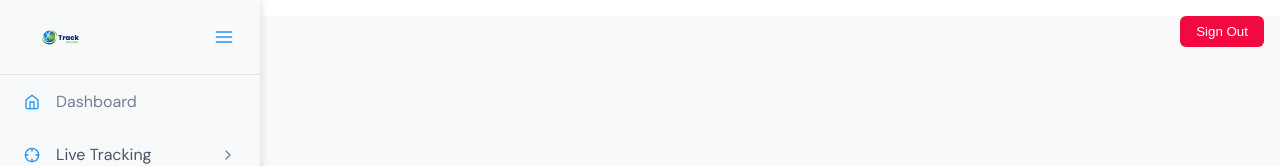
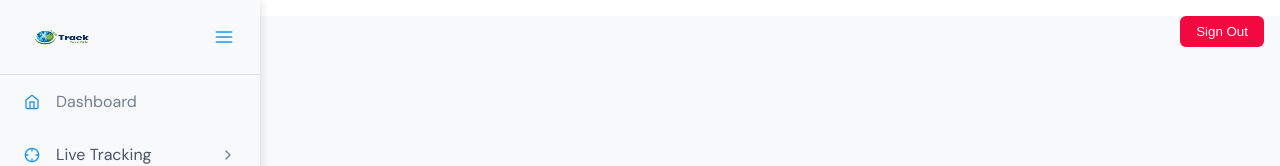
Before and after one commit to petersafwat11/Xtrack-frontend, a Next.js app: page / in a window 1280 px wide. Shown: the top 166 px of the page. Built offline with nearby package versions, Linux system fonts and the light colour scheme.

Commit message:
changed logo

```diff
--- a/app/ui/layout/menu/Menu.js
+++ b/app/ui/layout/menu/Menu.js
@@ -124,7 +124,7 @@ const Menu = ({toggleMenu, isMenuOpen}) => {
     >
       <div className={styles.menuHeader}>
         {/* <h1 className={styles.title}>Xtrack</h1> */}
-        <Image style={{cursor:"pointer"}} src="/svg/logo.svg" alt="logo" width={80} height={39} />
+        <Image style={{cursor:"pointer"}} src="/svg/logo.png" alt="logo" width={80} height={39} />
         <button className={styles.menuToggle} onClick={toggleMenu}>
           <FiMenu size={20} />
         </button>
```
Also changed, not shown: public/svg/logo.png.
